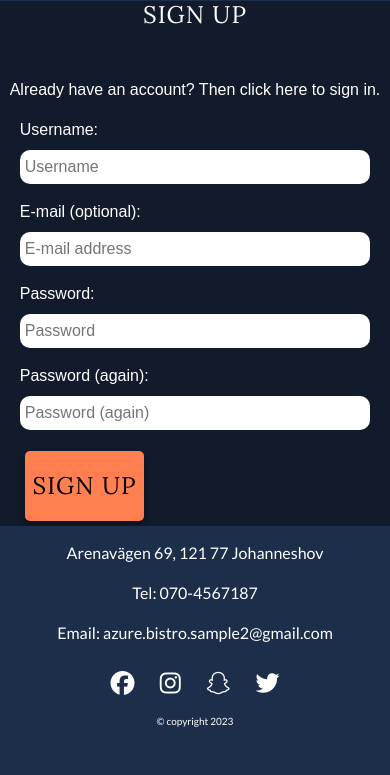
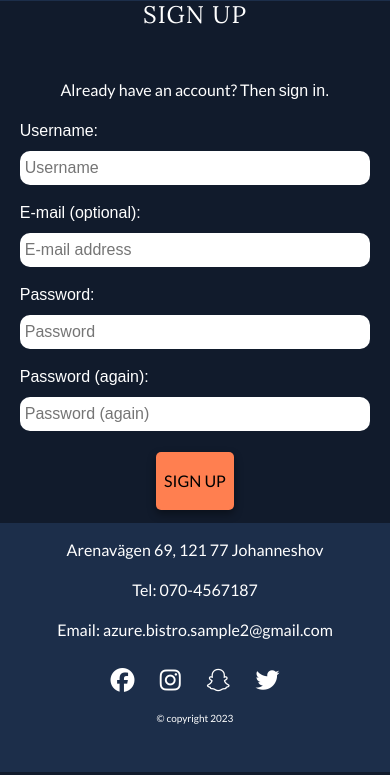
Before and after one commit to Julius-88/azure-bistro, a Django app: page /accounts/signup/ in a window 390 px wide. Shown: the part 107-882 px from the top of the page. Run offline with Django 3.2, Linux system fonts and the light colour scheme; some libraries are stand-ins or nearby versions.

Commit message:
Add responsive styling to signup.html

```diff
--- a/reservation/templates/reservation/admin_delete_reservation.html
+++ b/reservation/templates/reservation/admin_delete_reservation.html
@@ -1,6 +1,7 @@
 {% extends 'base.html' %}
 {% load static %}
 {% block extra_title %}| Delete Reservations{% endblock %}
+
 {% block content %}
 <section class="d-flex flex-column justify-content-center align-items-center h-100">
     <h1 class="mb-5 font-lora text-center">Confirm Reservation Deletion</h1>
--- a/templates/allauth/account/signup.html
+++ b/templates/allauth/account/signup.html
@@ -3,21 +3,20 @@
 {% block content %}
 
 <section class="d-flex flex-column justify-content-center align-items-center h-100">
-  <h1 class="mb-5 font-lora">Sign Up</h1>
-
-  <p class="text-center mx-2">
-    Already have an account? Then click
-    <a href="{{ login_url }}">here</a>
-    to sign in.
+  <h1 class="mb-5 font-lora text-center">Sign Up</h1>
+  <p class="text-center mx-2 font-lato">
+    Already have an account? Then
+    <a href="{{ login_url }}" aria-label="sign in to your account">sign in.</a>
   </p>
-
-  <form class="signup mx-3" id="signup_form" method="post" action="{% url 'account_signup' %}">
+  <form class="mx-3" method="POST" action="{% url 'account_signup' %}">
     {% csrf_token %}
     {{ form.as_p }}
     {% if redirect_field_value %}
     <input type="hidden" name="{{ redirect_field_name }}" value="{{ redirect_field_value }}" />
     {% endif %}
-    <button type="submit" class="button font-lora">Sign Up</button>
+    <div class="d-flex justify-content-center mb-2">
+      <button type="submit" class="button font-lato">Sign Up</button>
+    </div>
   </form>
 </section>
 {% endblock %}
```
Also changed, not shown: home/templates/home/confirm_delete_account.html (+3 -5 lines).
